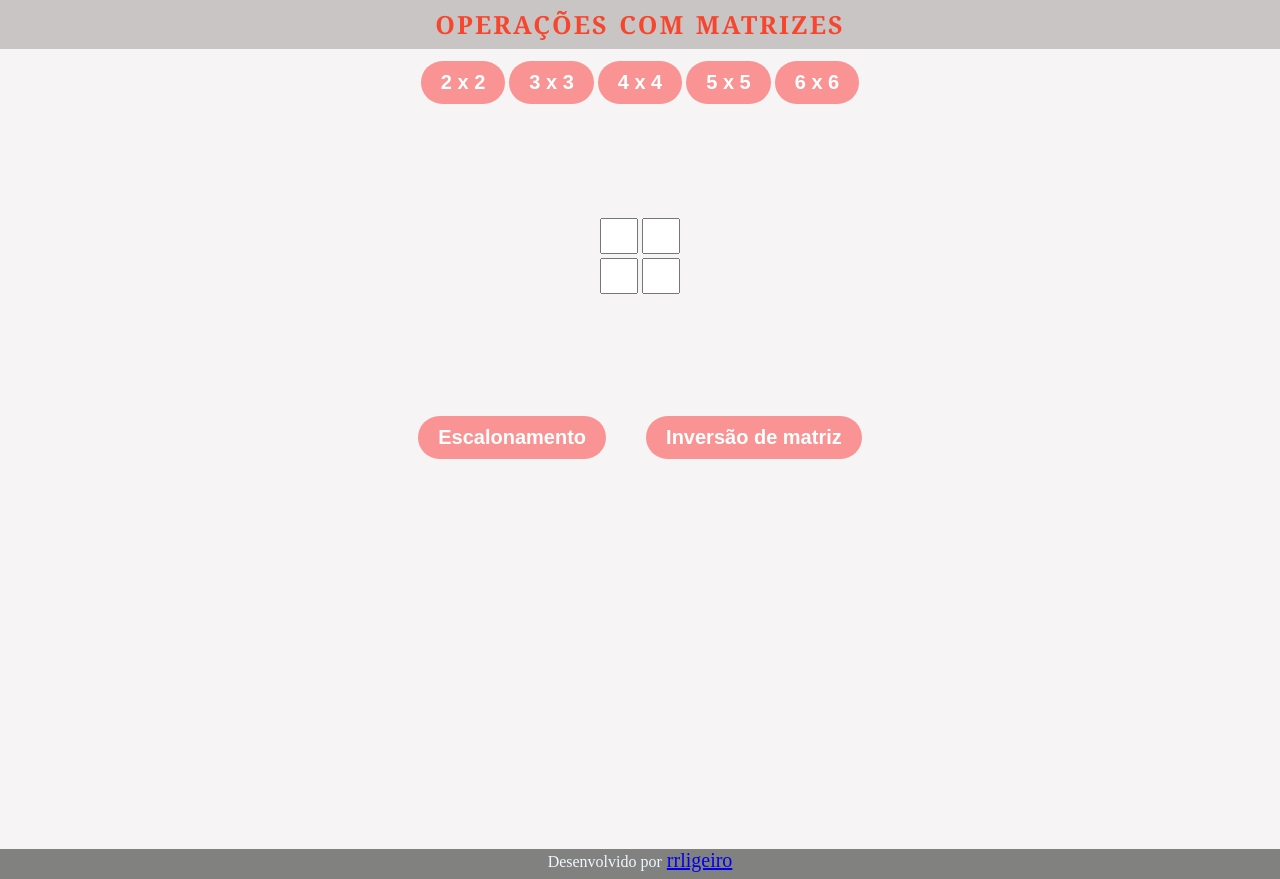
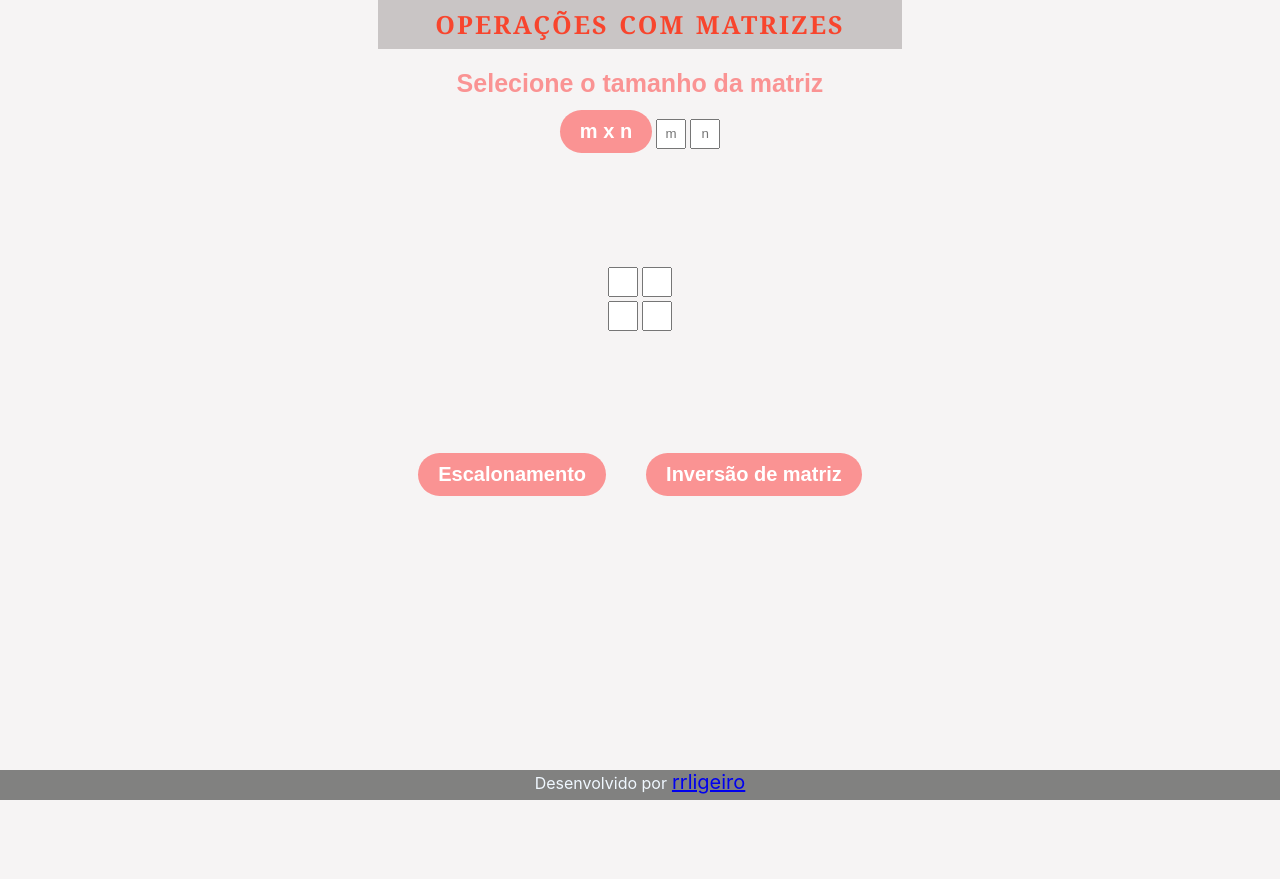
Before and after one commit to rrligeiro/matrix-inverter, a React (Create React App) app: page / in a window 1280 px wide. After the commit the page ends 849 px from the top, so only its background shows below. Built offline with nearby package versions, Linux system fonts and the light colour scheme.

Commit message:
Add function mxn without css

```diff
--- a/src/App.css
+++ b/src/App.css
@@ -1,9 +1,22 @@
-.App {
-  height: 100%;
+*{
+  box-sizing: border-box;
+}
+
+body {
+  width: 100vw;
   text-align: center;
   display: flex;
   flex-direction: column;
   align-items: center;
   justify-content: center;
   color: rgb(0, 0, 0);
+  margin: 0;
+  font-family: -apple-system, BlinkMacSystemFont, 'Segoe UI', 'Roboto', 'Oxygen',
+    'Ubuntu', 'Cantarell', 'Fira Sans', 'Droid Sans', 'Helvetica Neue',
+    sans-serif;
+  -webkit-font-smoothing: antialiased;
+  -moz-osx-font-smoothing: grayscale;
+  background-color: #f6f4f4;
+  -webkit-touch-callout: none;
+  padding: 0;
 }
--- a/src/components/Footer/footer.css
+++ b/src/components/Footer/footer.css
@@ -3,6 +3,9 @@
   color: aliceblue;
   width: 100%;
   height: 30px;
+  position: fixed;
+  left: 0;
+  bottom: 0;
 }
 
 .link{
--- a/src/components/MatrixField/MatrixField.js
+++ b/src/components/MatrixField/MatrixField.js
@@ -3,18 +3,21 @@ import './matrixfield.css';
 import * as Fraction from "fraction.js"
 
 export default function MatrixField(){
-  const [ matrixSize, setMatrixSize ] = useState(2);
+  const [ matrixLine, setMatrixLine ] = useState(2);
+  const [ matrixColunm, setMatrixColunm ] = useState(2);
   const [ entryMatrix, setEntryMatrix ] = useState(true);
   const [ matrix, setMatrix ] = useState([]);
 
-  function matrixGenerator(matrixSize) {
+  function matrixGenerator(matrixLine, matrixColunm) {
+    console.log(matrixLine)
+    console.log(matrixColunm)
     return(
       <div>
         <div className="matrix-input-field">
-          {[...Array(matrixSize)].map(() => {
+          {[...Array(matrixLine)].map(() => {
             return(
               <div>
-                {[...Array(matrixSize)].map(() => {
+                {[...Array(matrixColunm)].map(() => {
                   return(
                     <input className="matrix-input"/>
                   )})}
@@ -30,10 +33,10 @@ export default function MatrixField(){
   }
 
   function saveMatrix(){
-    let k = 0;
-    for (let i = 0; i < matrixSize; i++) {
+    let k = 2;
+    for (let i = 0; i < matrixLine; i++) {
       let tempArray = [];
-      for (let j = 0; j < matrixSize; j++) {
+      for (let j = 0; j < matrixColunm; j++) {
         tempArray.push(document.querySelectorAll('input')[k].value);
         k++;
       }
@@ -42,10 +45,10 @@ export default function MatrixField(){
   }
 
   function addIndentityMatrix(){
-    for (let i = 0; i < matrixSize; i++) {
-      for (let j = matrixSize; j < matrixSize*2; j++) {
+    for (let i = 0; i < matrixLine; i++) {
+      for (let j = matrixLine; j < matrixLine*2; j++) {
         matrix[i][j] = 0;
-        if ( i === j - matrixSize) {
+        if ( i === j - matrixLine) {
           matrix[i][j] = 1;
         }
       }
@@ -130,14 +133,15 @@ export default function MatrixField(){
   return(
     <div className="body">
       <div className="matrix-generator-field">
-        <button type="button" onClick={() => {setMatrix([]); setMatrixSize(2); setEntryMatrix(true)}}>2 x 2</button>
-        <button type="button" onClick={() => {setMatrix([]); setMatrixSize(3); setEntryMatrix(true)}}>3 x 3</button>
-        <button type="button" onClick={() => {setMatrix([]); setMatrixSize(4); setEntryMatrix(true)}}>4 x 4</button>
-        <button type="button" onClick={() => {setMatrix([]); setMatrixSize(5); setEntryMatrix(true)}}>5 x 5</button>
-        <button type="button" onClick={() => {setMatrix([]); setMatrixSize(6); setEntryMatrix(true)}}>6 x 6</button>
+        <div className="matrix-text">Selecione o tamanho da matriz</div>
+        <div>
+          <button type="button" onClick={() => {setMatrix([]); setMatrixLine(Number(document.getElementById("line").value)); setMatrixColunm(Number(document.getElementById("colunm").value)); setEntryMatrix(true)}}>m x n</button>
+          <input placeholder= "m" id = "line"/>
+          <input placeholder= "n" id ="colunm"/>
+        </div>
       </div>
       <div>
-        {entryMatrix ? matrixGenerator(matrixSize) : matrixDisplay()}
+        {entryMatrix ? matrixGenerator(matrixLine, matrixColunm) : matrixDisplay()}
       </div>
     </div>
   );
--- a/src/components/MatrixField/matrixfield.css
+++ b/src/components/MatrixField/matrixfield.css
@@ -41,6 +41,17 @@
 
 .matrix-generator-field{
   margin: 10px;
+  display: flex;
+  flex-direction: column;
+}
+
+.matrix-text{
+  font-family: Arial;
+  color: #fa9393;
+  font-size: 25px;
+  margin:10px;
+  text-decoration: none;
+  font-weight: 900;
 }
 
 .matrix-generator-field button{
@@ -58,6 +69,13 @@
   font-weight: 900;
 }
 
+.matrix-generator-field input{
+  margin: 2px;
+  width: 30px;
+  height: 30px;
+  text-align: center;
+}
+
 .matrix-generator-field button:hover {
   background: #fc4646;
   text-decoration: none;
@@ -65,7 +83,7 @@
 }
 
 .operation-selectors{
-  margin: 10px;
+  margin: 20px;
 }
 
 .operation-selectors button{
@@ -91,7 +109,8 @@
 
 .operation-field{
   display: flex;
-  margin: 10px;
+  justify-content: center;
+  margin: 30px;
 }
 
 .operation-field button{
--- a/src/index.css
+++ /dev/null
@@ -1,24 +0,0 @@
-#root {
-  display: flex;
-  flex-direction: column;
-  height: 100%;
-}
-
-body {
-  margin: 0;
-  font-family: -apple-system, BlinkMacSystemFont, 'Segoe UI', 'Roboto', 'Oxygen',
-    'Ubuntu', 'Cantarell', 'Fira Sans', 'Droid Sans', 'Helvetica Neue',
-    sans-serif;
-  -webkit-font-smoothing: antialiased;
-  -moz-osx-font-smoothing: grayscale;
-  background-color: #f6f4f4;
-  font-family: Ubuntu,serif;
-  -webkit-touch-callout: none;
-  padding: 0;
-  height: 100%;
-}
-
-code {
-  font-family: source-code-pro, Menlo, Monaco, Consolas, 'Courier New',
-    monospace;
-}
--- a/src/index.js
+++ b/src/index.js
@@ -1,6 +1,5 @@
 import React from 'react';
 import ReactDOM from 'react-dom';
-import './index.css';
 import App from './App';
 
 ReactDOM.render(
```
